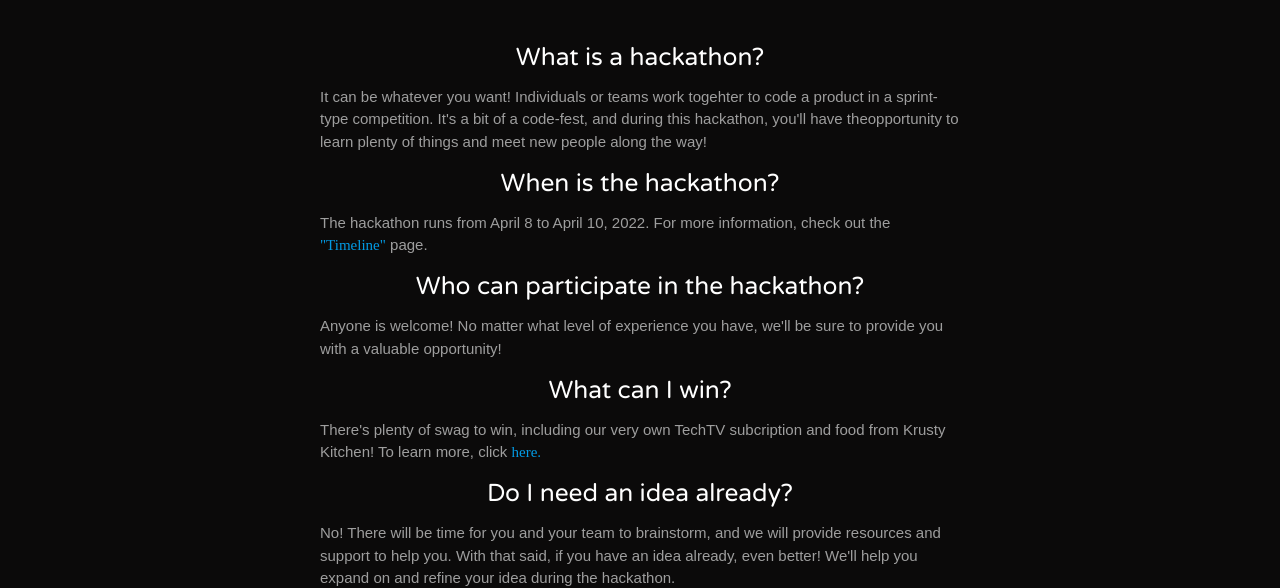
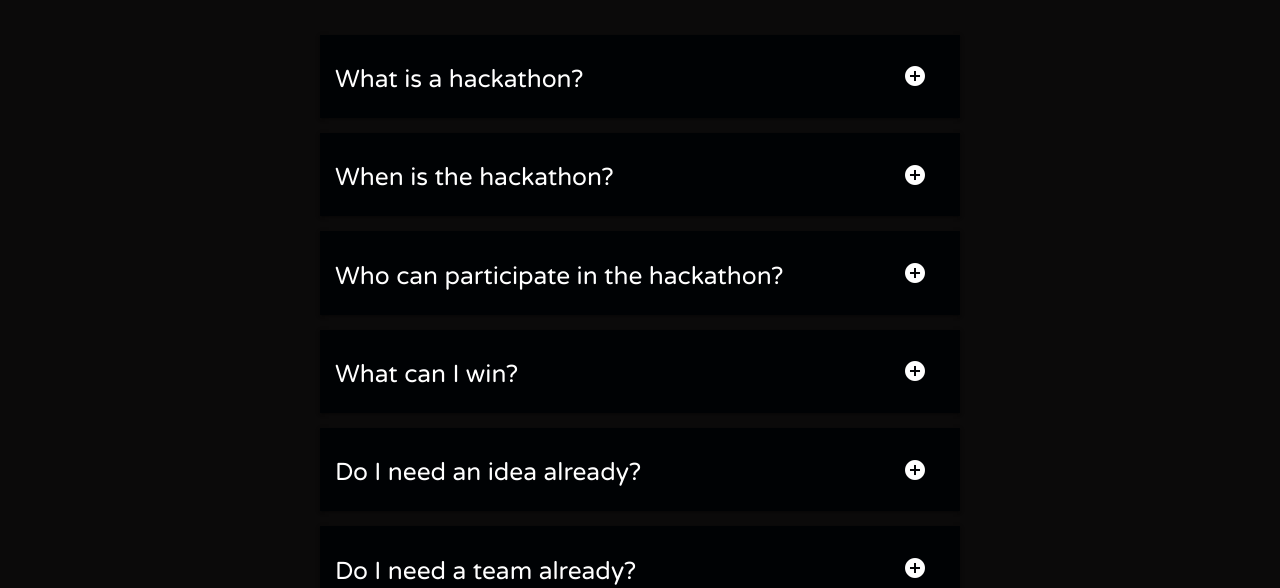
Before and after one commit to kylin-github/tsa-webmaster, a plain HTML site: page html/about/faqs.html in a window 1280 px wide. Shown: the part 222-810 px from the top of the page. Drawn offline with nearby package versions, Linux system fonts and the light colour scheme; a web font is replaced by a local one.

Commit message:
Edited faqs to have collapsibles

```diff
--- a/css/style.css
+++ b/css/style.css
@@ -82,6 +82,30 @@ a.anchor {
 
 .center-text {
     text-align: center;
+}
+
+.collapsible {
+    border: none;
+}
+
+.collapsible-header {
+    border: none;
+    display: flex;
+    align-items: center;
+    justify-content: space-between;
+}
+
+.collapsible-header i {
+    margin-left: 15px;
+    float: right;
+}
+
+.collapsible-body {
+    border: 5px solid rgb(0,2,4);
+}
+
+.collapsible-header .less {
+    display: none;
 }
 
 .dark-blue {
--- a/html/about/faqs.html
+++ b/html/about/faqs.html
@@ -64,23 +64,71 @@
 
     <div class="section dark-gray">
       <div class="row container thinner">
+        <ul class="collapsible">
+          <li>
+            <div class="collapsible-header darker-blue white-text">
               <h5 class="section-header">What is a hackathon?</h5>
-        <p class="grey-text">It can be whatever you want! Individuals or teams work togehter to code a product in a sprint-type competition. It's a bit of a code-fest, and during this hackathon, you'll have theopportunity to learn plenty of things and meet new people along the way!</p>
+              <i class="material-icons more">add_circle</i>
+              <i class="material-icons less">remove_circle</i>
+            </div>
+            <div class="collapsible-body grey-text"><span>It can be whatever you want! Individuals or teams work togehter to code a product in a sprint-type competition. It's a bit of a code-fest, and during this hackathon, you'll have theopportunity to learn plenty of things and meet new people along the way!</span></div>
+          </li>
+        </ul>
 
+        <ul class="collapsible">
+          <li>
+            <div class="collapsible-header darker-blue white-text">
               <h5 class="section-header">When is the hackathon?</h5>
-        <p class="grey-text">The hackathon runs from April 8 to April 10, 2022. For more information, check out the <a href="timeline.html">"Timeline"</a> page.</p>
+              <i class="material-icons more">add_circle</i>
+              <i class="material-icons less">remove_circle</i>
+            </div>
+            <div class="collapsible-body grey-text"><span>The hackathon runs from April 8 to April 10, 2022. For more information, check out the <a href="timeline.html">"Timeline"</a></span></div>
+          </li>
+        </ul>
 
+        <ul class="collapsible">
+          <li>
+            <div class="collapsible-header darker-blue white-text">
               <h5 class="section-header">Who can participate in the hackathon?</h5>
-        <p class="grey-text">Anyone is welcome! No matter what level of experience you have, we'll be sure to provide you with a valuable opportunity!</p>
+              <i class="material-icons more">add_circle</i>
+              <i class="material-icons less">remove_circle</i>
+            </div>
+            <div class="collapsible-body grey-text"><span>Anyone is welcome! No matter what level of experience you have, we'll be sure to provide you with a valuable opportunity!</span></div>
+          </li>
+        </ul>
 
+        <ul class="collapsible">
+          <li>
+            <div class="collapsible-header darker-blue white-text">
               <h5 class="section-header">What can I win?</h5>
-        <p class="grey-text">There's plenty of swag to win, including our very own TechTV subcription and food from Krusty Kitchen! To learn more, click <a href="about.html">here.</a></p>
+              <i class="material-icons more">add_circle</i>
+              <i class="material-icons less">remove_circle</i>
+            </div>
+            <div class="collapsible-body grey-text"><span>There's plenty of swag to win, including our very own TechTV subcription and food from Krusty Kitchen! To learn more, click <a href="about.html">here.</a></span></div>
+          </li>
+        </ul>
 
+        <ul class="collapsible">
+          <li>
+            <div class="collapsible-header darker-blue white-text">
               <h5 class="section-header">Do I need an idea already?</h5>
-        <p class="grey-text">No! There will be time for you and your team to brainstorm, and we will provide resources and support to help you. With that said, if you have an idea already, even better! We'll help you expand on and refine your idea during the hackathon.</p>
+              <i class="material-icons more">add_circle</i>
+              <i class="material-icons less">remove_circle</i>
+            </div>
+            <div class="collapsible-body grey-text"><span>No! There will be time for you and your team to brainstorm, and we will provide resources and support to help you. With that said, if you have an idea already, even better! We'll help you expand on and refine your idea during the hackathon.</span></div>
+          </li>
+        </ul>
 
+        <ul class="collapsible">
+          <li>
+            <div class="collapsible-header darker-blue white-text">
               <h5 class="section-header">Do I need a team already?</h5>
-        <p class="grey-text">No! Individuals are welcome to sign up and find a team through the team building event at the beginning of the hackathon.</p>
+              <i class="material-icons more">add_circle</i>
+              <i class="material-icons less">remove_circle</i>
+            </div>
+            <div class="collapsible-body grey-text"><span>No! Individuals are welcome to sign up and find a team through the team building event at the beginning of the hackathon.</span></div>
+          </li>
+        </ul>
      </div>
     </div>
 
--- a/js/scripts.js
+++ b/js/scripts.js
@@ -2,4 +2,10 @@ $(document).ready(function(){
     $('.parallax').parallax(); // image parallax
     $(".dropdown-trigger").dropdown({coverTrigger: false}); // navbar dropdown
     $('.sidenav').sidenav();
+    $('.collapsible').collapsible();
+
+    $( ".collapsible-header" ).click(function() {
+      $(".more",this).toggle()
+      $(".less", this).toggle()
+    });
 })
```
Lines whose indentation alone changed are shown as unchanged.
